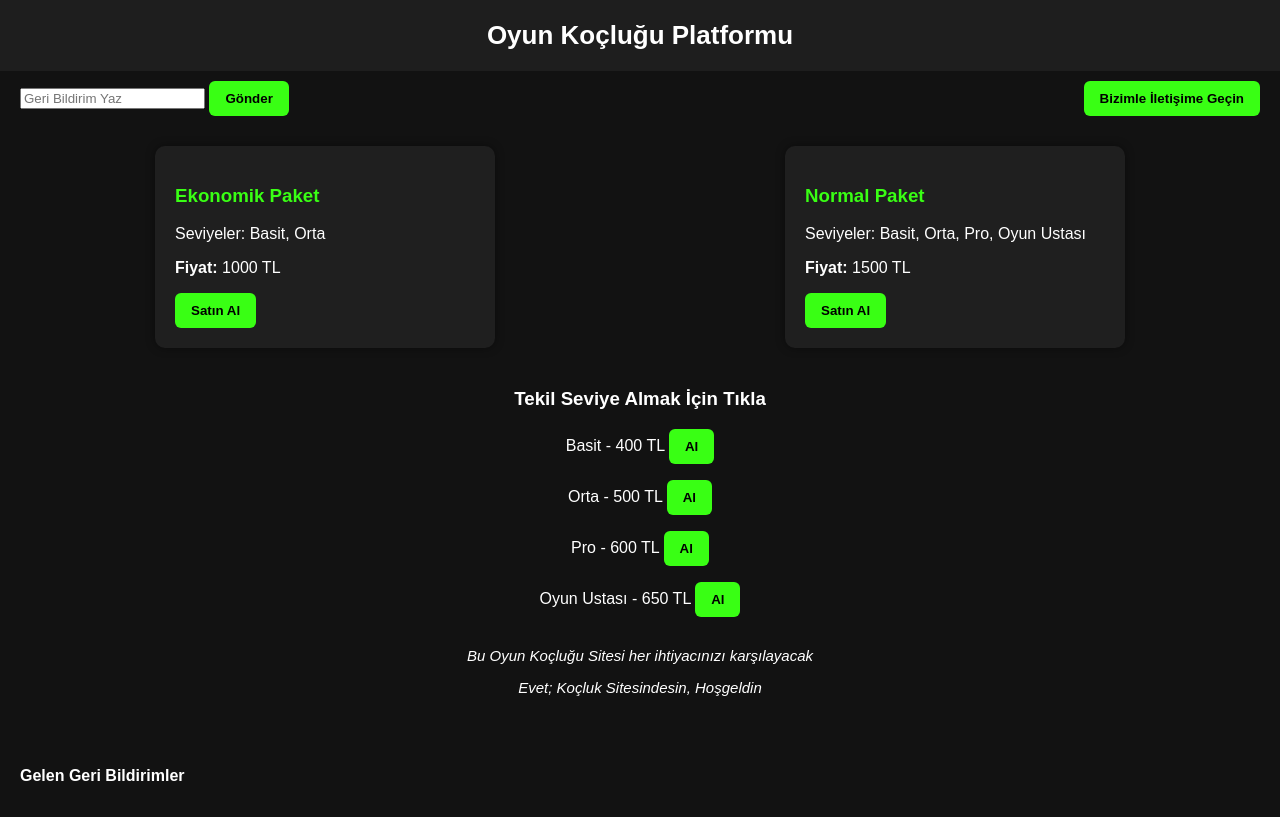
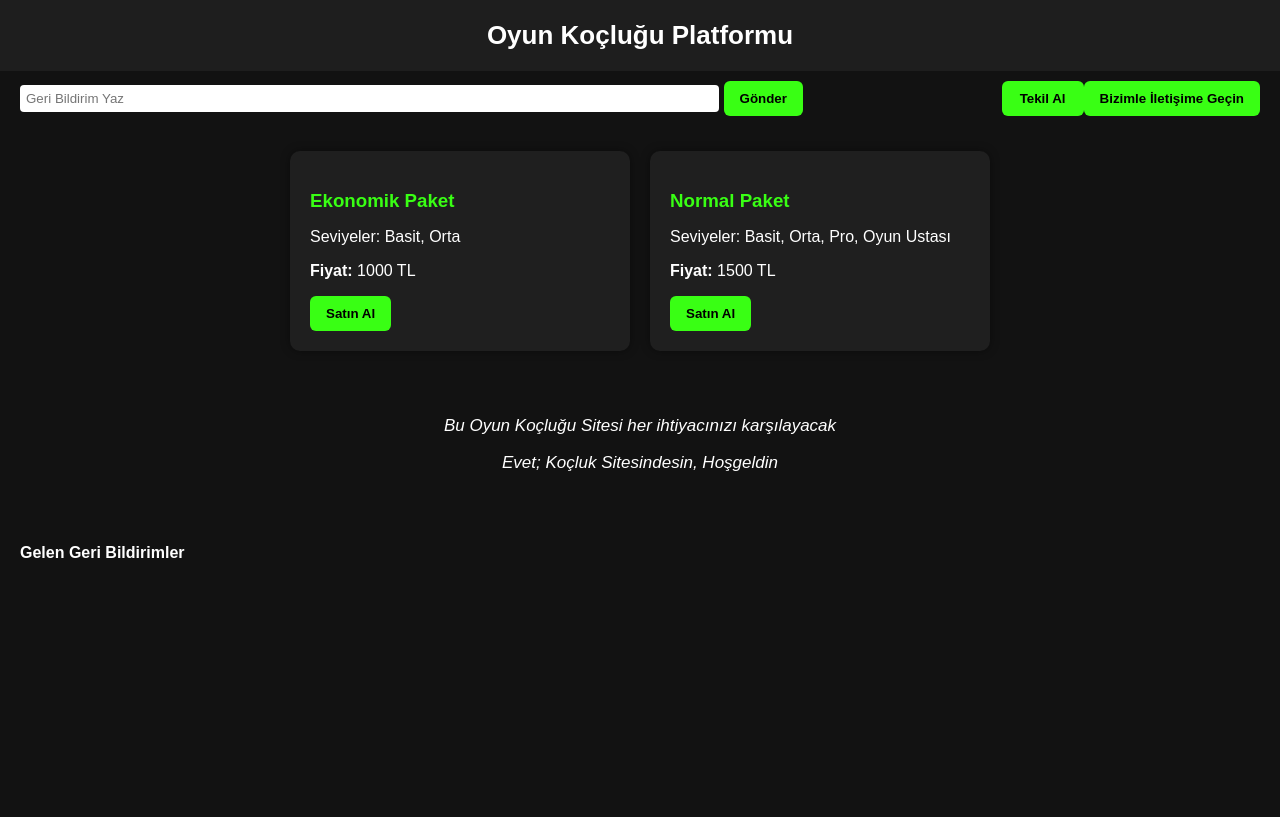
Before and after one commit to KeroRy1/GC-Game-Coaching, a Flask app: page / in a window 1280 px wide. After the commit the page ends 558 px from the top, so only its background shows below. Run offline with Flask 3, Linux system fonts and the light colour scheme.

Commit message:
Update index.html

```diff
--- a/templates/index.html
+++ b/templates/index.html
@@ -1,4 +1,3 @@
-
 <!DOCTYPE html>
 <html lang="tr">
 <head>
@@ -24,6 +23,7 @@
     .top-bar {
       display: flex;
       justify-content: space-between;
+      align-items: center;
       padding: 10px 20px;
     }
 
@@ -35,13 +35,17 @@
       border-radius: 6px;
       cursor: pointer;
       font-weight: bold;
+      transition: background-color 0.3s ease;
+    }
+    .button:hover {
+      background-color: #2bcc12;
     }
 
     .container {
       display: flex;
       flex-wrap: wrap;
-      gap: 20px;
-      justify-content: space-around;
+      gap: 10px; /* paketler arası mesafe azaltıldı */
+      justify-content: center; /* paketleri ortaya hizaladım */
       padding: 20px;
     }
 
@@ -51,22 +55,28 @@
       padding: 20px;
       width: 300px;
       box-shadow: 0 0 10px #00000066;
+      margin: 5px; /* paket kartları birbirine daha yakın */
     }
 
     .card h3 {
       color: #39FF14;
+      margin-bottom: 10px;
     }
 
     .center-button {
       text-align: center;
-      margin: 20px 0;
+      margin: 25px 0;
+    }
+
+    .center-button a {
+      text-decoration: none;
     }
 
     .info-text {
       text-align: center;
-      margin-top: 30px;
+      margin-top: 40px;
       font-style: italic;
-      font-size: 15px;
+      font-size: 17px; /* biraz büyüttüm */
     }
 
     .popup {
@@ -78,6 +88,8 @@
       padding: 15px;
       border-radius: 8px;
       border: 1px solid #39FF14;
+      color: #39FF14;
+      font-weight: bold;
     }
 
     .feedbacks {
@@ -90,6 +102,21 @@
       margin-bottom: 5px;
       padding: 8px;
       border-radius: 5px;
+    }
+
+    /* Tekil al butonu sağ üstte */
+    .top-bar .tekil-button {
+      background-color: #39FF14;
+      color: #000;
+      font-weight: 700;
+      border-radius: 6px;
+      padding: 10px 18px;
+      border: none;
+      cursor: pointer;
+      transition: background-color 0.3s ease;
+    }
+    .top-bar .tekil-button:hover {
+      background-color: #2bcc12;
     }
 
     @media(max-width: 768px) {
@@ -111,10 +138,13 @@
 <header>Oyun Koçluğu Platformu</header>
 
 <div class="top-bar">
-  <form action="/feedback" method="POST">
-    <input type="text" name="feedback" placeholder="Geri Bildirim Yaz" required>
-    <button class="button">Gönder</button>
+  <form action="/feedback" method="POST" style="flex-grow:1;">
+    <input type="text" name="feedback" placeholder="Geri Bildirim Yaz" required style="width:70%; padding:6px; border-radius:4px; border:none;"/>
+    <button class="button" type="submit">Gönder</button>
   </form>
+
+  <a href="/individual"><button class="tekil-button">Tekil Al</button></a>
+
   <button class="button" onclick="togglePopup()">Bizimle İletişime Geçin</button>
 </div>
 
@@ -130,15 +160,6 @@
     <p><strong>Fiyat:</strong> {{ p.price }} TL</p>
     <a href="/buy/{{ key }}"><button class="button">Satın Al</button></a>
   </div>
-  {% endfor %}
-</div>
-
-<div class="center-button">
-  <h3>Tekil Seviye Almak İçin Tıkla</h3>
-  {% for level, price in levels.items() %}
-    <p>{{ level }} - {{ price }} TL
-      <a href="/buy-level/{{ level }}"><button class="button">Al</button></a>
-    </p>
   {% endfor %}
 </div>
 
```
